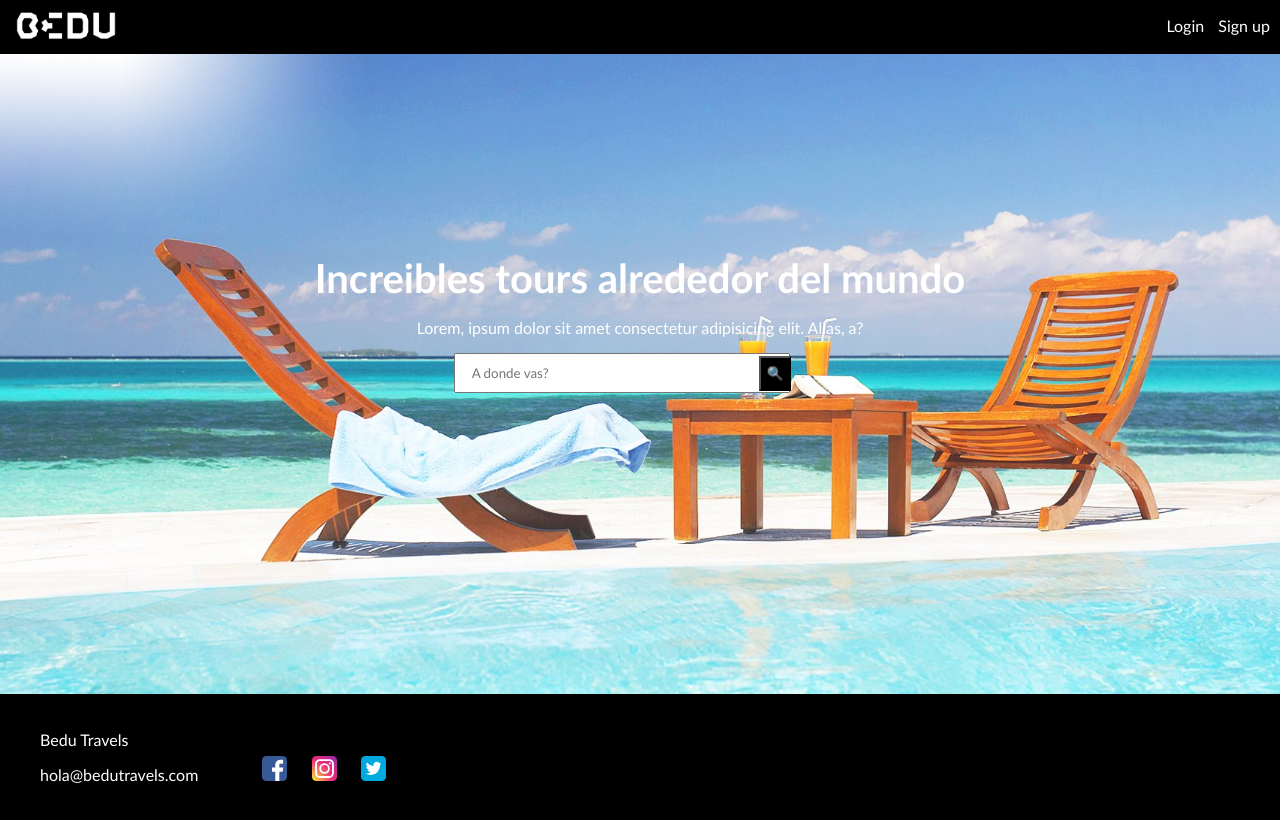
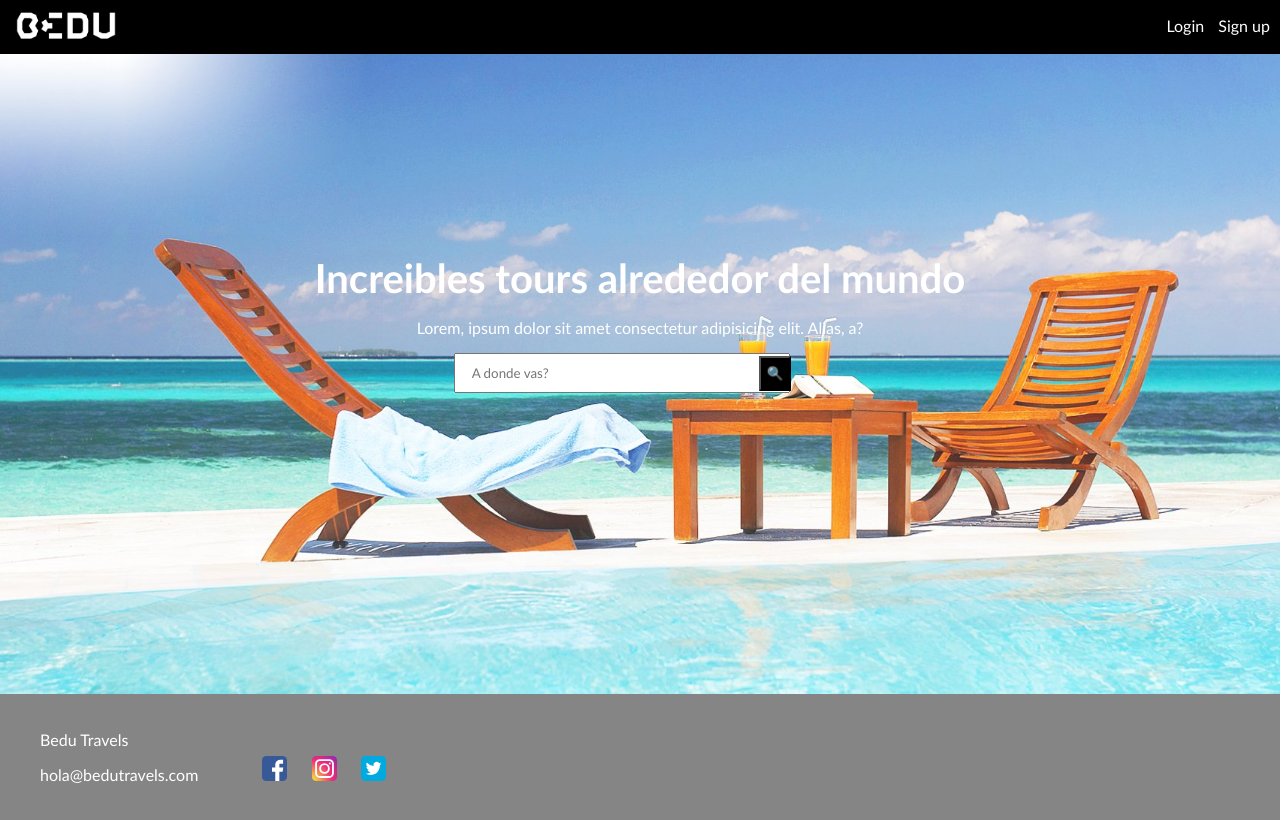
Before and after one commit to christo-pr/bedu-portafolio, a plain HTML site: page Sesion01/index.html in a window 1280 px wide. Drawn offline with Linux system fonts and the light colour scheme.

Commit message:
Change footer background

```diff
--- a/Sesion01/assets/css/styles.css
+++ b/Sesion01/assets/css/styles.css
@@ -115,7 +115,7 @@ h1 {
 /** FOOTER STYLES **/
 footer {
   width: 100%;
-  background-color: black;
+  background-color: rgb(133, 133, 133);
   color: white;
   overflow: hidden;
   padding: 20px 0;
```
